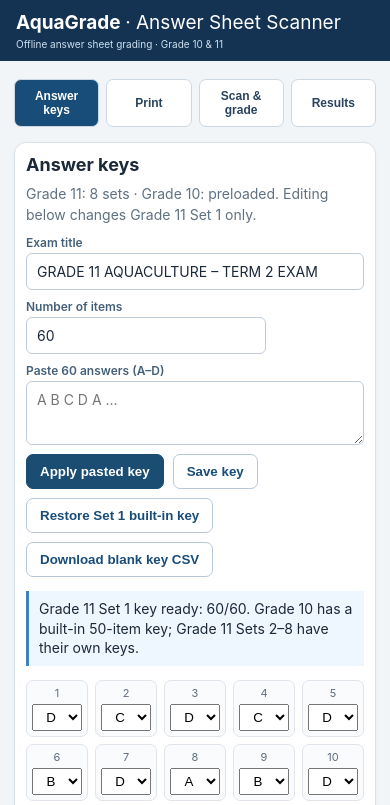
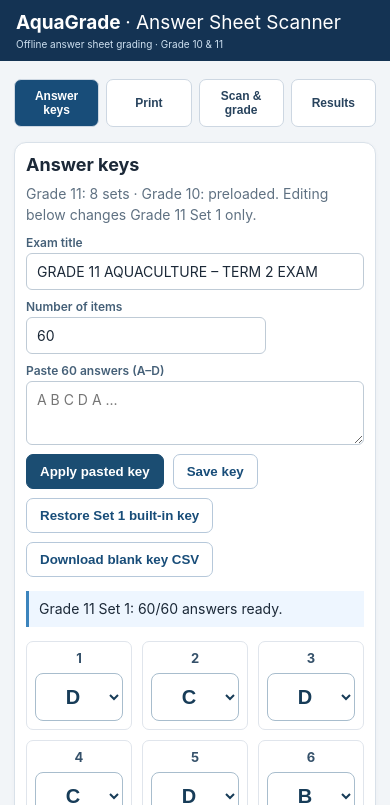
Before and after one commit to ttvhs-dan-penaflor/aquagrade, a plain HTML site: page index.html in a window 390 px wide. Both pictures are taken after a click on the button "Answer keys". Shown: the top 805 px of the page. Drawn offline with Linux system fonts and the light colour scheme.

Commit message:
Add files via upload

```diff
--- a/index.html
+++ b/index.html
@@ -7,6 +7,25 @@
 /* AquaGrade compact dashboard */
 header{padding-top:11px;padding-bottom:11px}header h1{font-size:19px}main{margin:12px auto;padding-bottom:28px}.tabs{position:sticky;top:0;z-index:10;background:#f2f5f8;padding:6px 0;margin-bottom:9px}.tabs button{padding:9px 14px}.card{padding:14px;margin-bottom:10px}.sub{margin:3px 0 10px}.controls{gap:9px;margin:9px 0}.notice{padding:8px 10px}.field{gap:3px}h2{font-size:18px}.scanlayout{gap:12px}.stage{min-height:230px}.stage canvas{max-height:65vh;object-fit:contain}.advanced{border:1px solid #d8e1eb;border-radius:8px;padding:9px 10px;margin:9px 0;background:#fbfcfe}.advanced summary{cursor:pointer;font-weight:600;color:#345874}.advanced[open] summary{margin-bottom:9px}.advanced #scanDiagnostic{line-height:1.4}.metrics{display:flex;gap:9px;flex-wrap:wrap;margin-left:auto}.metric{display:flex;flex-direction:column;align-items:center;min-width:76px;padding:8px 10px;border:1px solid #dbe4ed;background:#f7fafc;border-radius:9px}.metric b{font-size:22px;color:#173f61}.metric span{font-size:11px;color:#597185}.score{font-size:29px}.reviewgrid{gap:5px}.reviewitem{padding:4px}@media(max-width:700px){header small{font-size:10px}.tabs button{flex:1;padding:9px 6px;font-size:12px}.card{padding:11px}.metrics{margin-left:0}.metric{flex:1;min-width:66px}.stage canvas{max-height:50vh}}
 .overlay-toggle{display:inline-flex;align-items:center;gap:7px;font-weight:600;color:#204763}.overlay-toggle input{width:17px;height:17px}.stage canvas{max-height:76vh}@media(max-width:700px){.stage canvas{max-height:60vh}}
+
+/* Mobile answer-key editor: readable native controls with enough room for A-D. */
+.keygrid{grid-template-columns:repeat(8,minmax(0,1fr));gap:9px}
+.keycell{min-width:0;padding:8px 6px;background:#fff}
+.keycell label{font-size:13px;font-weight:700;color:#35516a;margin-bottom:7px}
+.keycell select{
+ display:block;box-sizing:border-box;width:100%;min-width:0;min-height:43px;
+ padding:5px 7px;background:#fff;color:#173c58;font:700 18px Arial,sans-serif;
+ text-align:center;text-align-last:center;line-height:1.3;
+ border:1.5px solid #a8bdcd;border-radius:8px;
+}
+.keycell select option{color:#173c58;background:#fff}
+@media(max-width:850px){.keygrid{grid-template-columns:repeat(5,minmax(0,1fr))}}
+@media(max-width:600px){
+ .keygrid{grid-template-columns:repeat(3,minmax(0,1fr));gap:10px}
+ .keycell{padding:8px}
+ .keycell select{min-height:48px;font-size:20px;padding:6px 8px}
+}
+@media print{.keygrid{display:none!important}}
 </style></head><body><header><div><h1>AquaGrade <span style="font-weight:400">· Answer Sheet Scanner</span></h1><small>Offline answer sheet grading · Grade 10 &amp; 11</small></div></header><main>
 <div class="tabs noprint"><button data-tab="keyPanel">Answer keys</button><button data-tab="printPanel">Print</button><button class="active" data-tab="scanPanel">Scan & grade</button><button data-tab="recordsPanel">Results</button></div>
 <section id="keyPanel" class="panel"><div class="card"><h2>Answer keys</h2><p class="sub">Grade 11: 8 sets · Grade 10: preloaded. Editing below changes Grade 11 Set 1 only.</p><div class="controls"><div class="field" style="flex:1;min-width:220px"><label>Exam title</label><input id="examTitle" value="GRADE 11 AQUACULTURE – TERM 2 EXAM"></div><div class="field"><label>Number of items</label><input value="60" disabled></div></div><div class="field"><label>Paste 60 answers (A–D)</label><textarea id="pasteKey" placeholder="A B C D A ..."></textarea></div><div class="controls"><button id="importKey">Apply pasted key</button><button id="saveKey" class="secondary">Save key</button><button id="clearKey" class="secondary">Clear key</button><button id="keyTemplate" class="secondary">Download blank key CSV</button></div><p id="keyStatus" class="notice">60 of 60 correct answers are already loaded.</p><div class="keygrid" id="keyGrid"></div></div></section>
@@ -67,7 +86,7 @@ function selectTab(id){document.querySelectorAll('.panel').forEach(p=>p.classLis
 document.querySelectorAll('[data-tab]').forEach(b=>b.addEventListener('click',()=>selectTab(b.dataset.tab)));
 $('#examTitle').value=store.getItem('aquagrade_title')||$('#examTitle').value;
 function buildKey(){let el=$('#keyGrid');el.innerHTML='';for(let i=0;i<N;i++){let d=document.createElement('div');d.className='keycell';d.innerHTML=`<label for="key${i}">${i+1}</label><select id="key${i}" data-i="${i}"><option value="">—</option>${letters.map(x=>`<option value="${x}">${x}</option>`).join('')}</select>`;el.append(d);d.querySelector('select').value=key[i];d.querySelector('select').addEventListener('change',e=>{key[i]=e.target.value;updateKeyStatus();})}updateKeyStatus()}
-function updateKeyStatus(msg){$('#keyStatus').textContent=msg||`Grade 11 Set 1 key ready: ${key.filter(Boolean).length}/60. Grade 10 has a built-in 50-item key; Grade 11 Sets 2–8 have their own keys.`}
+function updateKeyStatus(msg){$('#keyStatus').textContent=msg||`Grade 11 Set 1: ${key.filter(Boolean).length}/60 answers ready.`}
 $('#importKey').onclick=()=>{let a=($('#pasteKey').value.toUpperCase().match(/[ABCD]/g)||[]);if(a.length!==60){alert(`Found ${a.length} letters. Please provide exactly 60 answers (A, B, C, or D).`);return}key=a;buildKey();updateKeyStatus('Imported all 60 answers. Click “Save key” to keep them.');};
 $('#saveKey').onclick=()=>{store.setItem('aquagrade_key',JSON.stringify(key));store.setItem('aquagrade_title',$('#examTitle').value);renderSheet();updateKeyStatus('Saved locally. '+key.filter(Boolean).length+'/60 answers entered.');};
 $('#clearKey').textContent='Restore Set 1 built-in key';$('#clearKey').onclick=()=>{key=BUILTIN_KEYS[1].slice();store.setItem('aquagrade_key',JSON.stringify(key));buildKey();updateKeyStatus('Restored the 60-item Set 1 teacher answer key.');};
```
